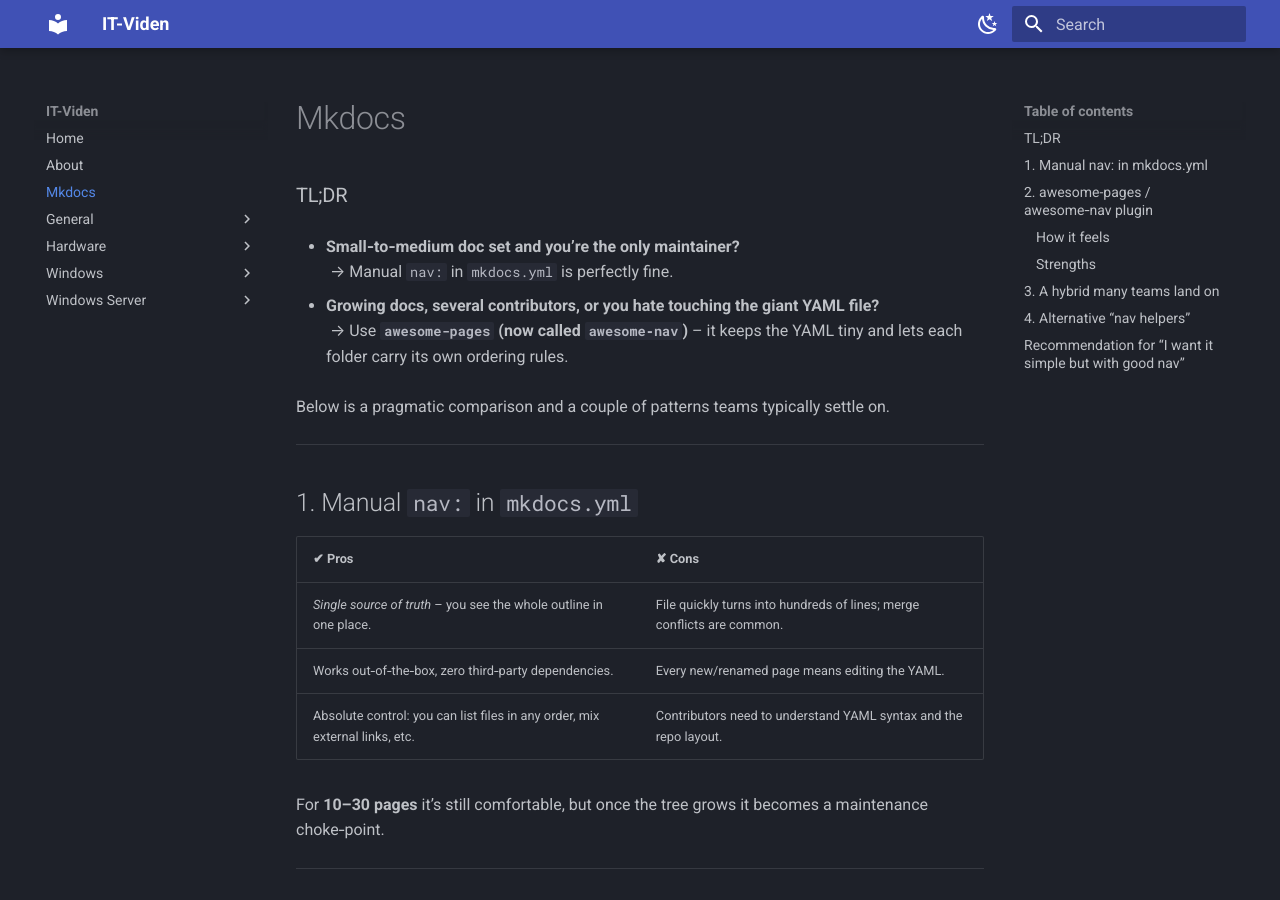
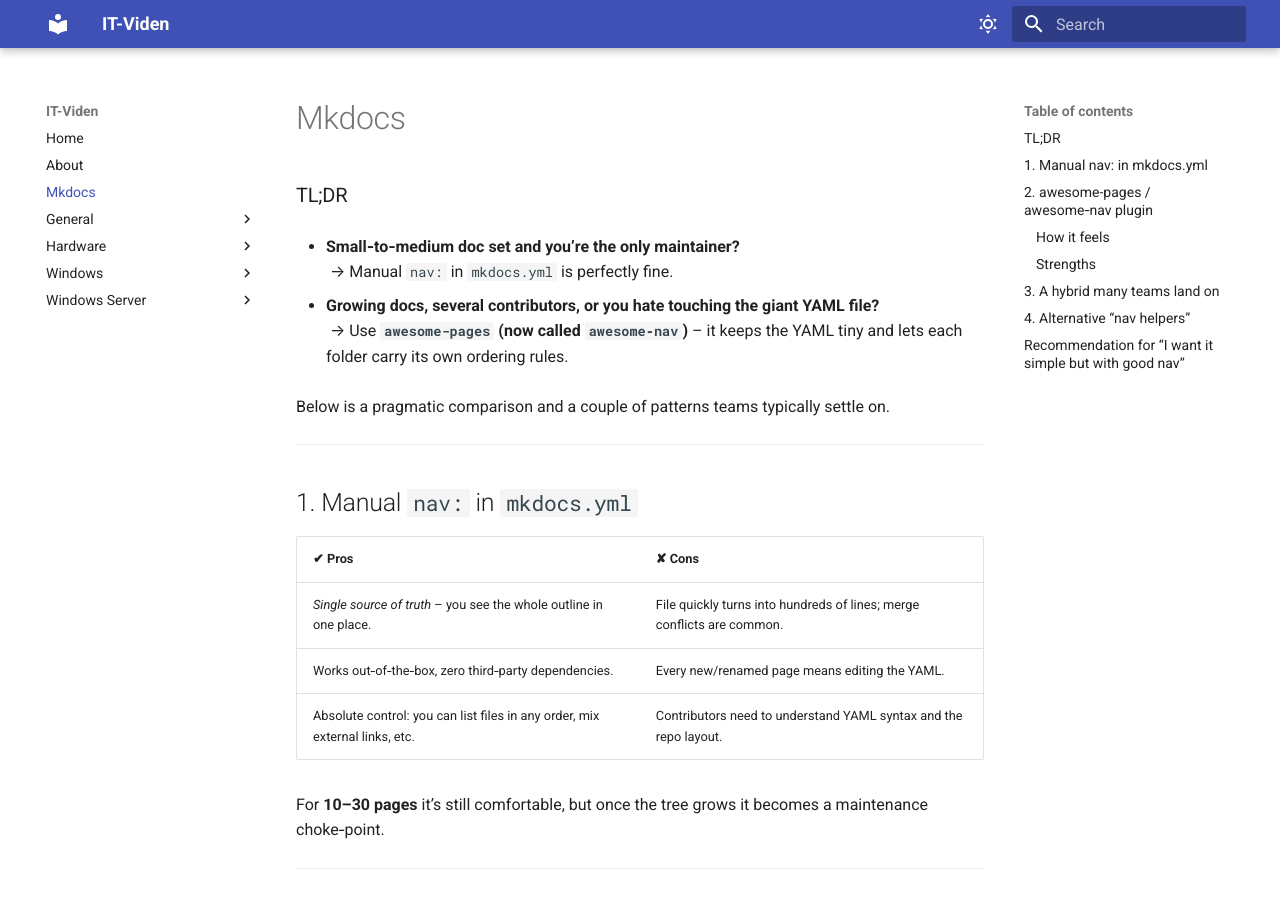
Before and after one commit to ANJ-Projects/IT-Viden, an MkDocs documentation site: the page built from docs/mkdocs.md, in a window 1280 px wide and 900 px high. Built offline with MkDocs 1.6.1 and Material for MkDocs 9.7.7, drawn with Linux system fonts in a browser that asks for light colours.

Commit message:
Copybuttom fix

```diff
--- a/mkdocs.yml
+++ b/mkdocs.yml
@@ -1,21 +1,30 @@
 site_name: IT-Viden
+
 nav:
-   - Home: index.md
-   - About: about.md
-   - ...
+  - Home: index.md
+  - About: about.md
+  - ...
+
 theme:
   name: material
+  features:
+    - content.code.copy        # Adds "Copy" button to code blocks
+    - content.code.select      # Adds "Select all" button to code blocks
   palette:
-    # Force dark mode as default
+    # Dark mode is default, but toggle is available
+    - scheme: default
+      primary: indigo
+      accent: teal
+      toggle:
+        icon: material/weather-sunny
+        name: Switch to dark mode
     - scheme: slate
       primary: indigo
       accent: teal
       toggle:
         icon: material/weather-night
-        name: Switch to light
+        name: Switch to light mode
 
 plugins:
   - search
-  - awesome-pages
-  - copybutton
-# awesome-pages autogenerer navigation
+  - awesome-pages  # Autogenerates navigation from .pages files
--- a/requirements.txt
+++ b/requirements.txt
@@ -1,3 +1,2 @@
 mkdocs-material
 mkdocs-awesome-pages-plugin
-mkdocs-copybutton
```
